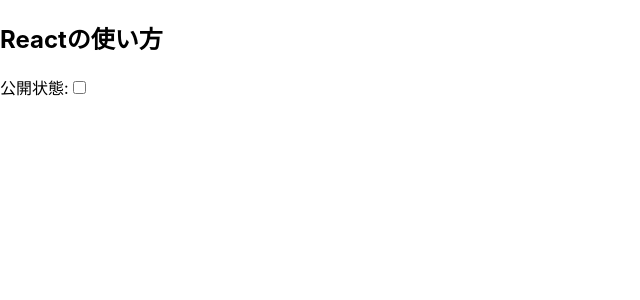
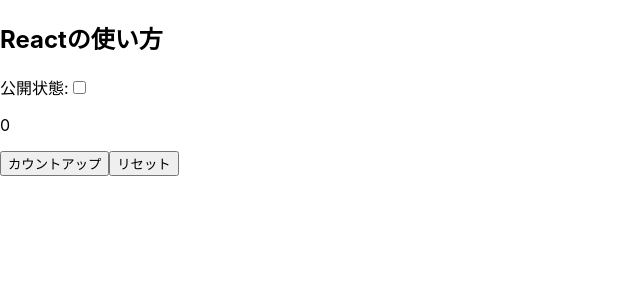
Before and after one commit to ssss-seiya/react_practice, a React (Create React App) app: page / in a window 1280 px wide. Shown: the top 300 px of the page, without its empty margins (0-640 px from the left). Built offline with nearby package versions, Linux system fonts and the light colour scheme.

Commit message:
[add]カウントアップとリセットの追加

```diff
--- a/src/Article.jsx
+++ b/src/Article.jsx
@@ -12,6 +12,10 @@ const Article = (props) => {
         id='check'
         onClick={() => props.toggle()}
       />
+      <br/>
+      <p>{props.order}</p>
+      <button onClick={() => props.countup()}>カウントアップ</button>
+      <button onClick={() => props.reset()}>リセット</button>
     </div>
   )
 };
--- a/src/Blog.jsx
+++ b/src/Blog.jsx
@@ -17,6 +17,20 @@ class Blog extends React.Component {
     })
   };
 
+  // カウントアップさせる関数を定義する
+  countUpOrder = () => {
+    this.setState({
+      order: this.state.order + 1
+    })
+  };
+
+  // カウントをリセットする関数を定義する
+  resetOrder = () => {
+    this.setState({
+      order: 0
+    })
+  }
+
   render() {
     return(
       <>
@@ -24,6 +38,9 @@ class Blog extends React.Component {
           title={'Reactの使い方'}
           isPublished={this.state.isPublished}
           toggle={() => this.togglePublished()}
+          order={this.state.order}
+          countup={() => this.countUpOrder()}
+          reset={() => this.resetOrder()}
         />
       </>
     )
```
